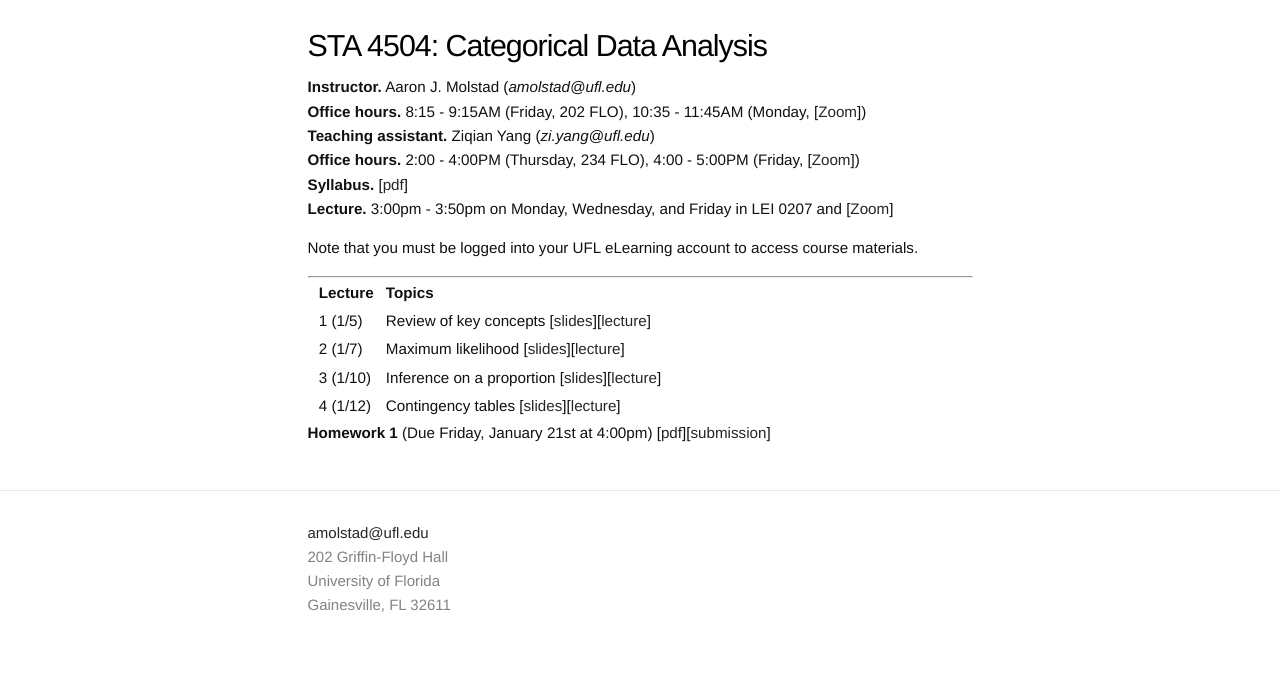
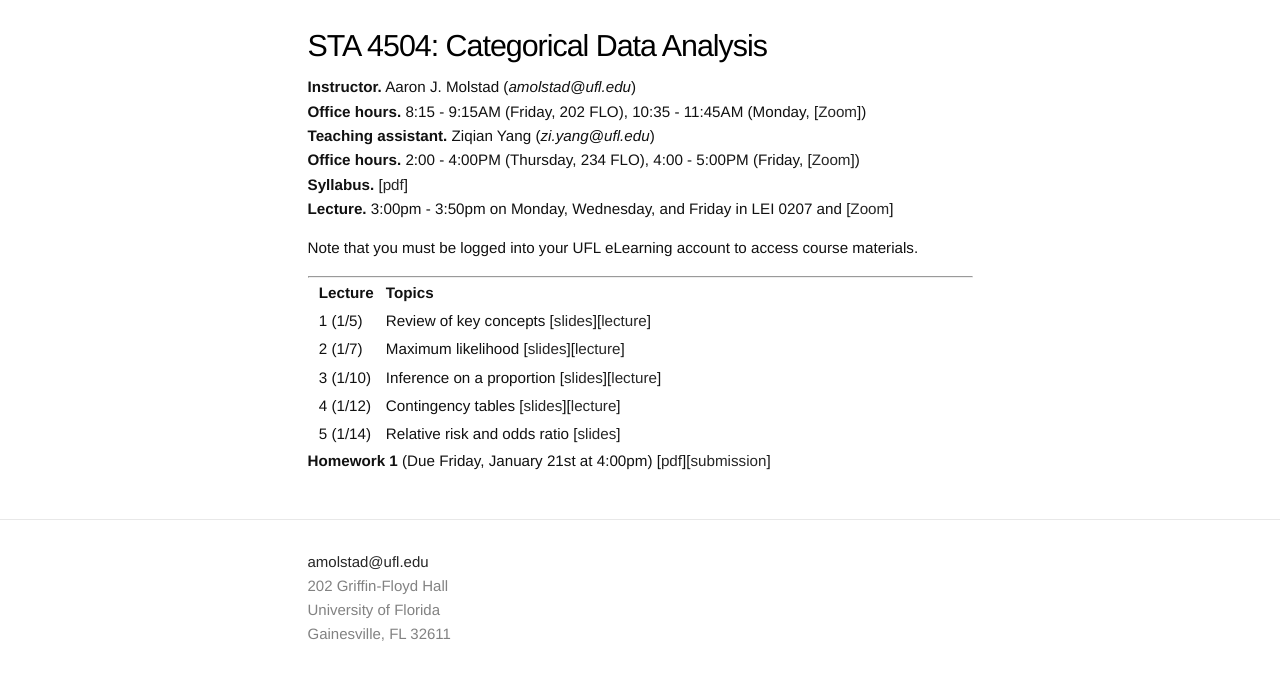
Before and after one commit to ajmolstad/ajmolstad.github.io, a Jekyll site: the page built from S22_STA4504.md, in a window 1280 px wide. Shown: the top 680 px of the page. Built offline with Jekyll 4.4.1, drawn with Linux system fonts in a browser that asks for light colours.

Commit message:
Update S22_STA4504.md

```diff
--- a/S22_STA4504.md
+++ b/S22_STA4504.md
@@ -20,5 +20,6 @@ Note that you must be logged into your UFL eLearning account to access course ma
 || 2 (1/7) || Maximum likelihood [[slides](https://ufl.instructure.com/files/65611857/download?download_frd=1)][[lecture](https://ufl.instructure.com/courses/449490/files?preview=65659957)]||
 || 3 (1/10) || Inference on a proportion [[slides](https://ufl.instructure.com/files/65659961/download?download_frd=1)][[lecture](https://ufl.instructure.com/courses/449490/files?preview=65701126)] ||
 || 4 (1/12) || Contingency tables [[slides](https://ufl.instructure.com/files/65707939/download?download_frd=1)][[lecture](https://ufl.instructure.com/courses/449490/files?preview=65759254)]||
+|| 5 (1/14) || Relative risk and odds ratio [[slides](https://ufl.instructure.com/files/65768564/download?download_frd=1)] ||
 
 **Homework 1** (Due Friday, January 21st at 4:00pm) [[pdf](https://ufl.instructure.com/files/65701862/download?download_frd=1)][[submission](https://ufl.instructure.com/courses/449490/assignments/5079062)]
```
